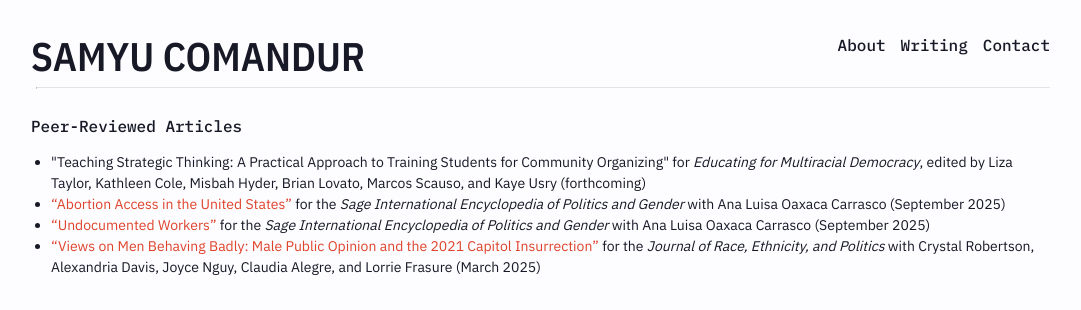
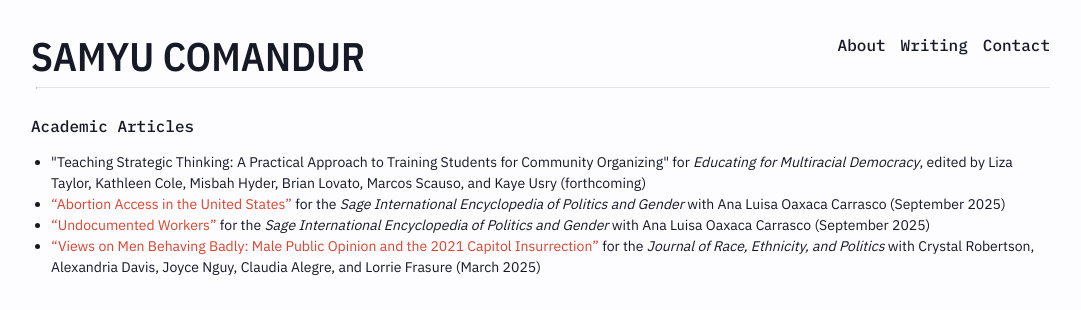
Before and after one commit to samyuc/samyuc.github.io, a Jekyll site: the page built from writing.html, in a window 1280 px wide. Shown: the top 310 px of the page, without its empty margins (97-1178 px from the left). Built offline with Jekyll 4.4.1, drawn with Linux system fonts in a browser that asks for light colours.

Commit message:
added efmd

```diff
--- a/writing.html
+++ b/writing.html
@@ -1,7 +1,7 @@
 ---
 layout: default
 ---
-<section>Peer-Reviewed Articles</section>
+<section>Academic Articles</section>
 <ul><dl>
 <dt><li> "Teaching Strategic Thinking: A Practical Approach to Training Students for
 Community Organizing" for <i>Educating for Multiracial Democracy</i>, edited by Liza Taylor, Kathleen Cole, Misbah Hyder, Brian Lovato, Marcos Scauso, and Kaye Usry (forthcoming)</li>
```
